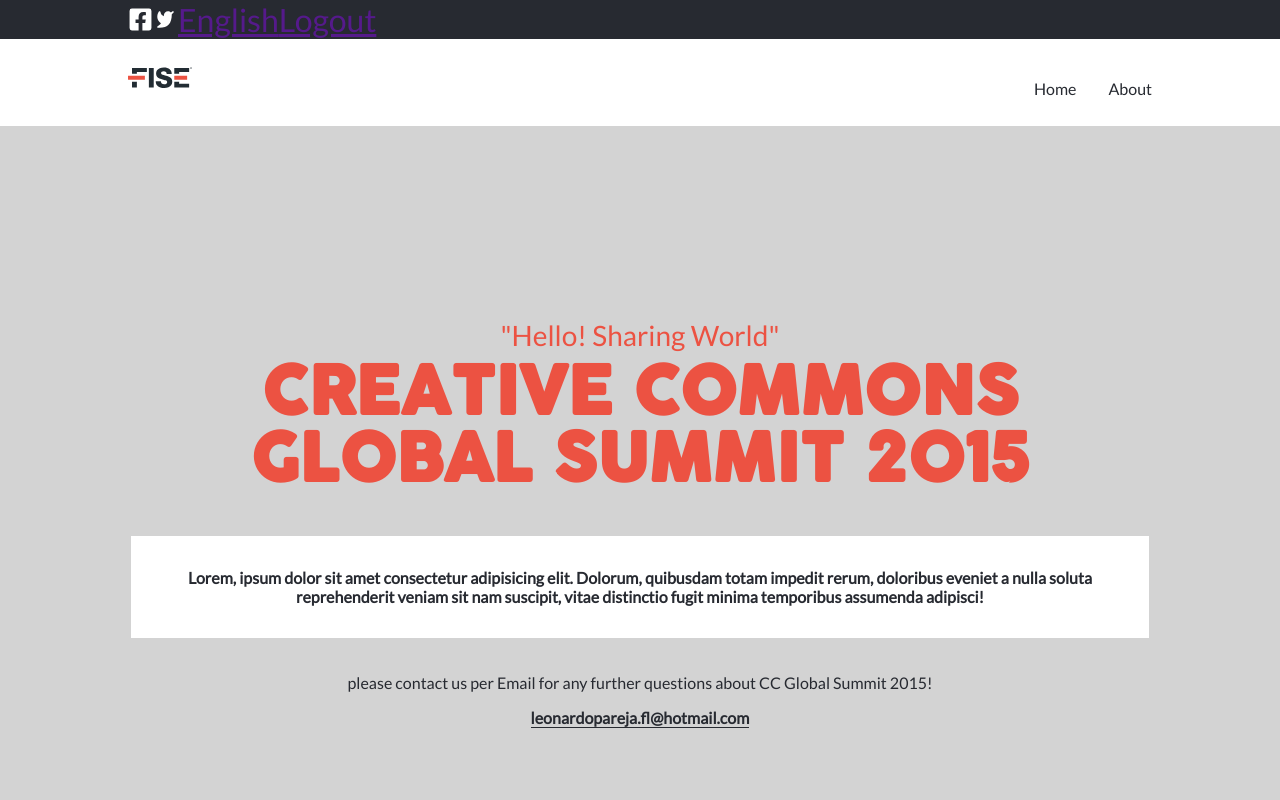
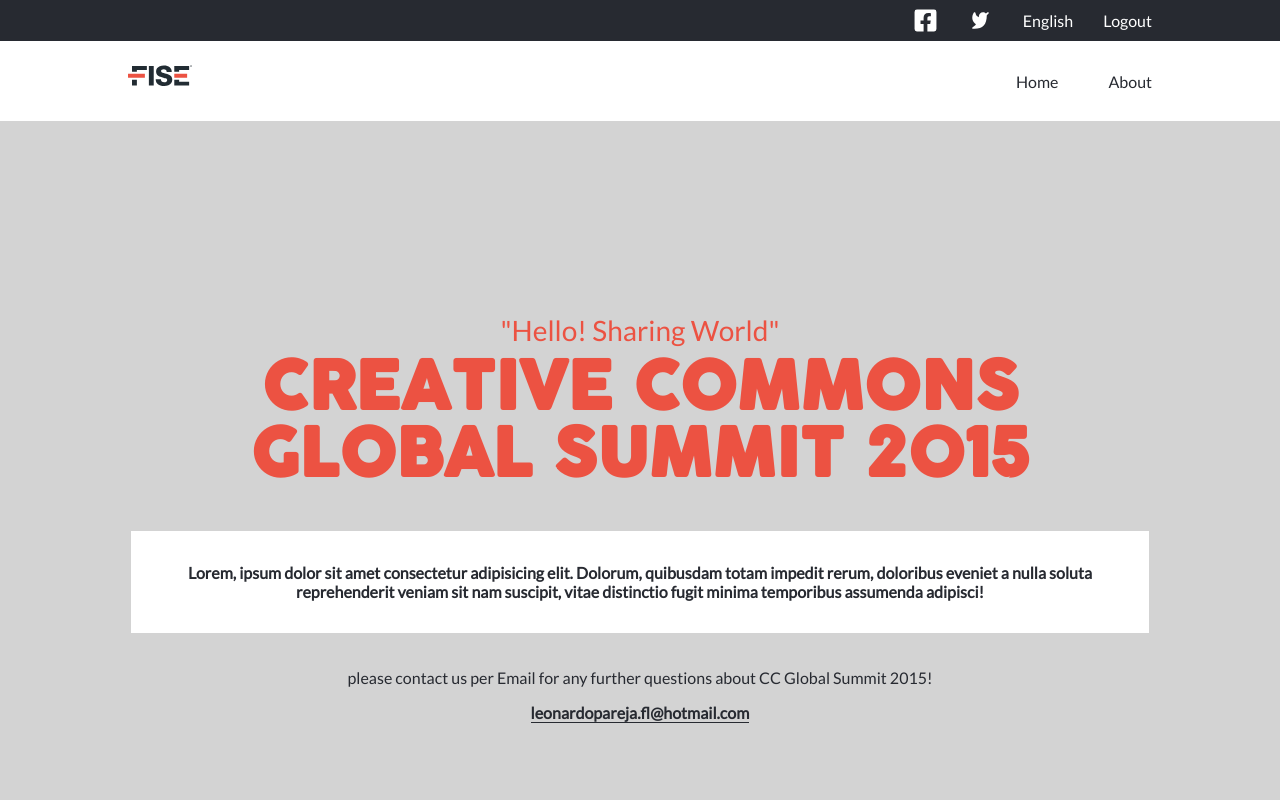
Before and after one commit to MacCrazyman/Capstone-module-1, a website: page index.html in a window 1280 px wide. Shown: the top 800 px of the page. Drawn offline with Linux system fonts and the light colour scheme.

Commit message:
Header style fixed for desktop

```diff
--- a/index.html
+++ b/index.html
@@ -28,8 +28,8 @@
       <ul class="unstyled flex_container">
         <li class="list_item"><img src="img/fb_icon.svg" alt="facebook_logo"></li>
         <li class="list_item"><img src="img/twitter_icon.svg" alt="twitter_logo"></li>
-        <li class="list_item"><a href="">English</a></li>
-        <li class="list_item"><a href="">Logout</a></li>
+        <li class="list_item"><a class=" unstyled" href="">English</a></li>
+        <li class="list_item"><a class=" unstyled" href="">Logout</a></li>
       </ul>
     </section>
     <section id="navigation" class="flex_container">
--- a/style.css
+++ b/style.css
@@ -99,6 +99,7 @@
 .unstyled {
   list-style-type: none;
   padding-inline-start: 0;
+  text-decoration: none;
 }
 
 .nav_link {
@@ -130,7 +131,7 @@
 }
 
 #menu {
-  gap: 1em;
+  gap: 50px;
   flex-direction: column;
   width: 100%;
 }
@@ -178,6 +179,23 @@
 
 #social_header {
   background-color: var(--secondary);
+  justify-content: flex-end;
+  padding-block: 8px;
+}
+
+#social_header ul {
+  gap: 30px;
+}
+
+li {
+  display:contents;
+}
+
+#social_header a {
+  color: white;
+  font-size: 16px;
+  font-weight: 400;
+  text-align: center;
 }
 
 .intro_p {
@@ -495,6 +513,10 @@
     font-size: 0.5em;
   }
 
+  .nav_link:hover {
+    color: var(--primary);
+  }
+
   #menu {
     padding-block: initial;
     flex-direction: initial;
```
